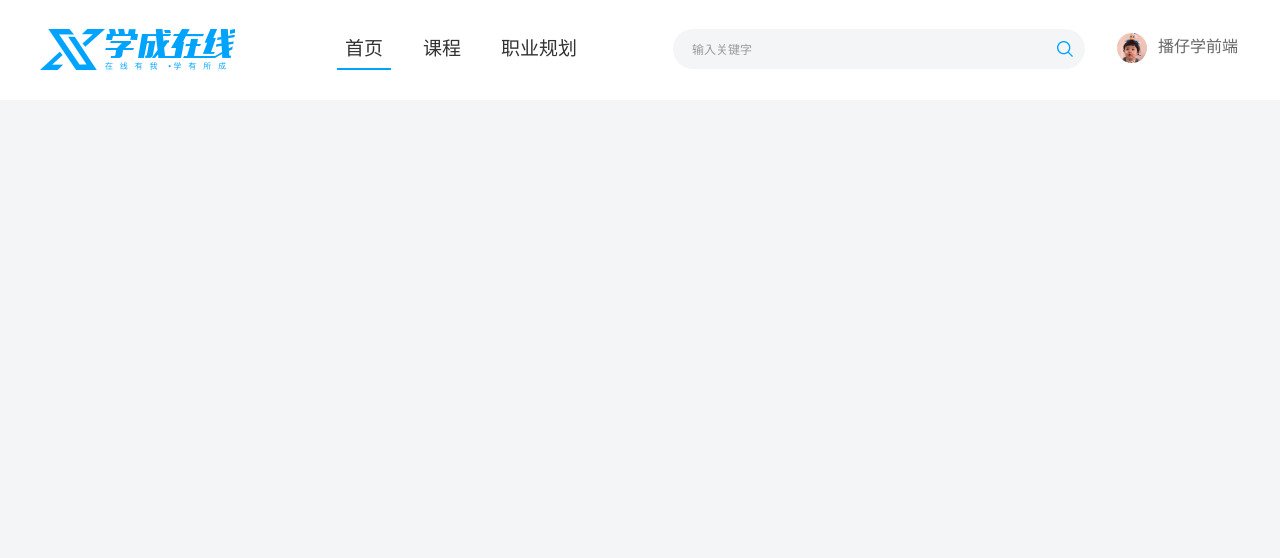
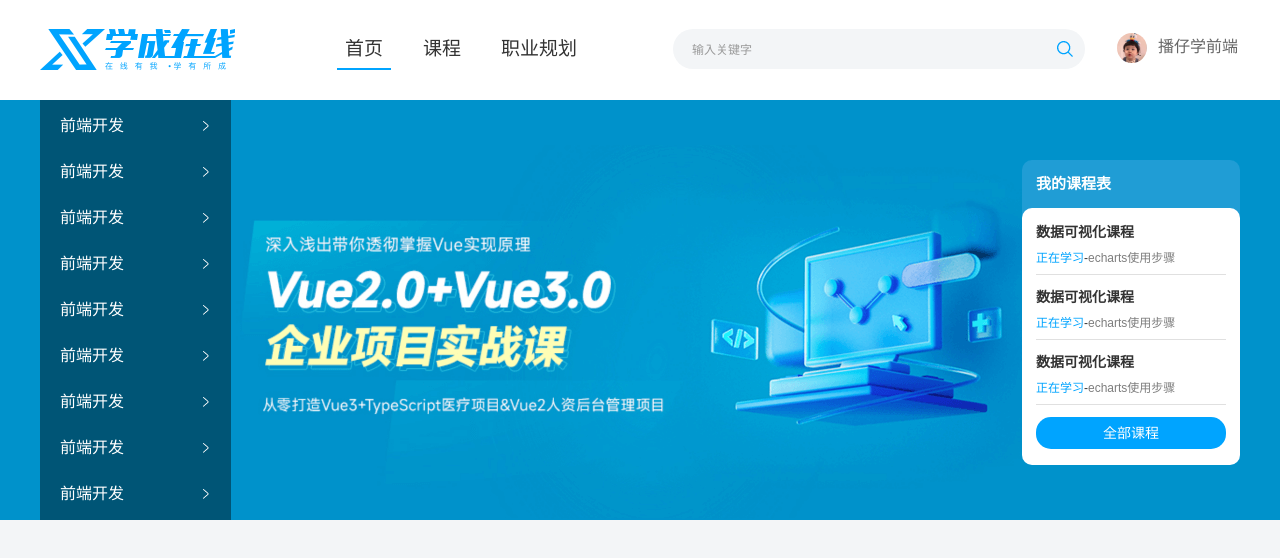
Before and after one commit to gallantsa/XCZX, a plain HTML site: page index.html in a window 1280 px wide. Drawn offline with Linux system fonts and the light colour scheme.

Commit message:
banner区域代码实现

```diff
--- a/css/index.css
+++ b/css/index.css
@@ -108,3 +108,100 @@ body {
   font-size: 16px;
   color: #666;
 }
+
+
+/* banner区域 */
+.banner {
+  height: 420px;
+  background-color: #0092cb;
+}
+
+.banner .wrapper {
+  display: flex;
+  justify-content: space-between;
+  height: 420px;
+  background-image: url(../uploads/banner.png);
+}
+
+.banner .left {
+  padding: 3px 20px;
+  width: 191px;
+  height: 420px;
+  background-color: rgba(0, 0, 0, 0.42);
+}
+
+.banner .left a {
+  display: block;
+  height: 46px;
+  line-height: 46px;
+  background: url(../images/right.png) no-repeat right center;
+  font-size: 16px;
+  color: #fff;
+}
+
+.banner .left a:hover {
+  background: url(../images/right-hover.png) no-repeat right center;
+  color: #00a4ff;
+}
+
+
+.banner .right {
+  width: 218px;
+  height: 305px;
+  background-color: #209dd5;
+  margin-top: 60px;
+  border-radius: 10px;
+}
+
+.banner .right h3 {
+  height: 48px;
+  margin-left: 14px;
+  line-height: 48px;
+  font-size: 15px;
+  color: #fff;
+
+}
+
+.banner .right .content {
+	height: 257px;
+	background-color: #ffffff;
+	border-radius: 10px;
+  padding: 14px;
+}
+
+.banner .right .content dl{
+  margin-bottom: 12px;
+  border-bottom: 1px solid #e0e0e0;
+}
+
+.banner .right .content dt {
+  margin-bottom: 8px;
+  font-weight: 700;
+  line-height: 20px;
+}
+
+.banner .right .content dd {
+  margin-bottom: 8px;
+  line-height: 16px;
+  font-size: 12px;
+}
+
+.banner .right .content dd span {
+  color: #00a4ff;
+}
+
+.banner .right .content dd strong {
+  color: #7d7d7d;
+  font-weight: 400;
+}
+
+.banner .right .content a {
+  display: block;
+  height: 32px;
+  background-color: #00a4ff;
+  border-radius: 15px;
+  text-align: center;
+  line-height: 32px;
+  color: #ffffff;
+  font-size: 14px;
+}
--- a/index.html
+++ b/index.html
@@ -8,6 +8,7 @@
   <title>学成在线</title>
 </head>
 <body>
+  <!-- 头部区域 -->
   <div class="header">
     <div class="wrapper">
       <!-- logo -->
@@ -36,5 +37,42 @@
       </div>
     </div>
   </div>
+
+  <!-- banner 区域 -->
+  <div class="banner">
+    <div class="wrapper">
+      <div class="left">
+        <ul>
+          <li><a href="#">前端开发</a></li>
+          <li><a href="#">前端开发</a></li>
+          <li><a href="#">前端开发</a></li>
+          <li><a href="#">前端开发</a></li>
+          <li><a href="#">前端开发</a></li>
+          <li><a href="#">前端开发</a></li>
+          <li><a href="#">前端开发</a></li>
+          <li><a href="#">前端开发</a></li>
+          <li><a href="#">前端开发</a></li>
+        </ul>
+      </div>
+      <div class="right">
+        <h3>我的课程表</h3>
+        <div class="content">
+          <dl>
+            <dt>数据可视化课程</dt>
+            <dd><span>正在学习</span>-<strong>echarts使用步骤</strong></dd>
+          </dl>
+          <dl>
+            <dt>数据可视化课程</dt>
+            <dd><span>正在学习</span>-<strong>echarts使用步骤</strong></dd>
+          </dl>
+          <dl>
+            <dt>数据可视化课程</dt>
+            <dd><span>正在学习</span>-<strong>echarts使用步骤</strong></dd>
+          </dl>
+          <a href="#">全部课程</a>
+        </div>
+      </div>
+    </div>
+  </div>
 </body>
 </html>
```
